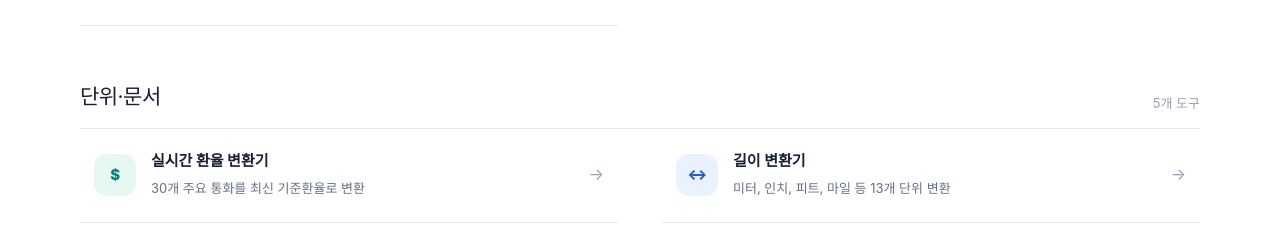
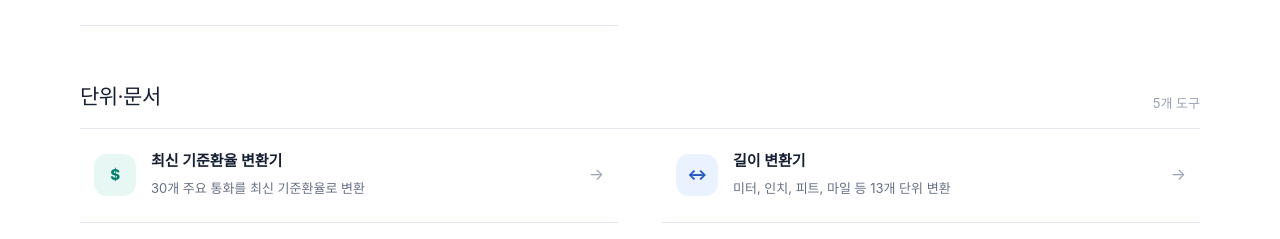
Before and after one commit to donshine7/barocalc, a Next.js app: page / in a window 1280 px wide. Shown: the part 2326-2565 px from the top of the page. Built offline with nearby package versions, Linux system fonts and the light colour scheme.

Commit message:
Clarify exchange rates as reference data

```diff
--- a/app/tools.ts
+++ b/app/tools.ts
@@ -80,7 +80,7 @@ export const tools: Tool[] = [
     keywords: ["만나이", "나이", "생년월일", "연령", "age"], popular: true, priority: 80, glyph: "만", tone: "mint",
   },
   {
-    id: "currency", name: "실시간 환율 변환기", shortName: "환율 변환", category: "단위·문서",
+    id: "currency", name: "최신 기준환율 변환기", shortName: "환율 변환", category: "단위·문서",
     description: "30개 주요 통화를 최신 기준환율로 변환", path: "/unit/currency",
     keywords: ["환율", "환전", "달러", "원화", "엔화", "유로", "위안", "외화", "currency", "exchange rate"], popular: true, priority: 93, glyph: "$", tone: "mint",
   },
```
Also changed, not shown: 1 other file (tests, documents, lock files or other folders).
